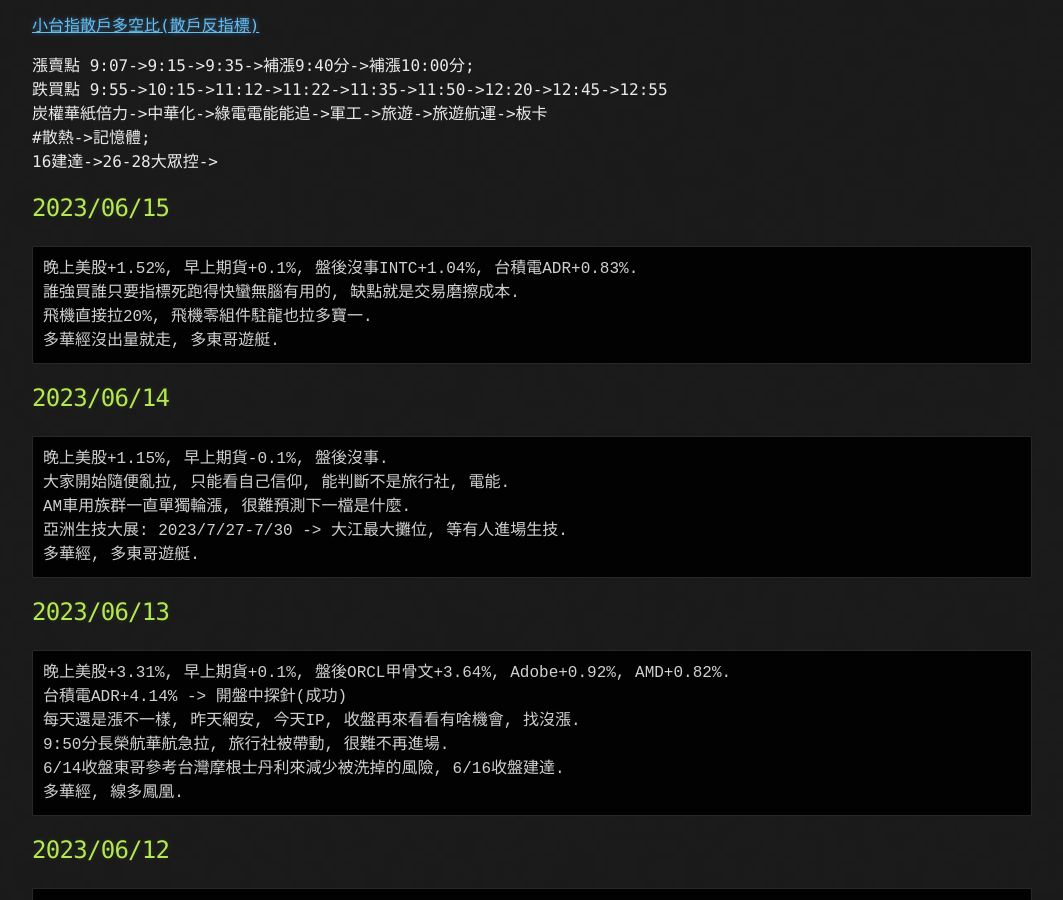
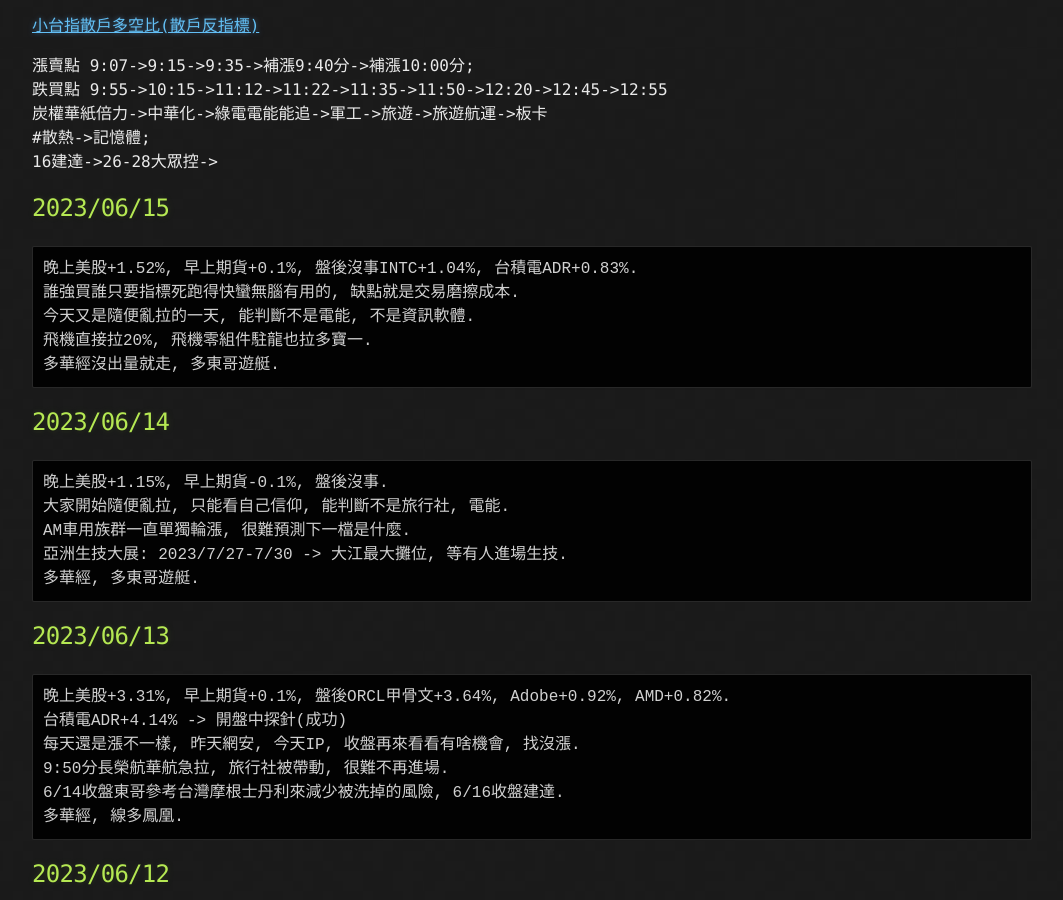
Before and after one commit to lepg5487/Stock_God, a Jekyll site: the page built from index.md, in a window 1280 px wide and 900 px high, scrolled down 484 px. Shown: the whole window, without its empty margins (108-1171 px from the left). Built offline with Jekyll 4.4.1, drawn with Linux system fonts in a browser that asks for light colours; our own code applies the rules of GitHub Pages for plain Markdown files.

Commit message:
Update index.md

````diff
--- a/index.md
+++ b/index.md
@@ -26,6 +26,7 @@
 ```
 晚上美股+1.52%, 早上期貨+0.1%, 盤後沒事INTC+1.04%, 台積電ADR+0.83%.
 誰強買誰只要指標死跑得快蠻無腦有用的, 缺點就是交易磨擦成本.
+今天又是隨便亂拉的一天, 能判斷不是電能, 不是資訊軟體.
 飛機直接拉20%, 飛機零組件駐龍也拉多寶一.
 多華經沒出量就走, 多東哥遊艇.
 ```
````
